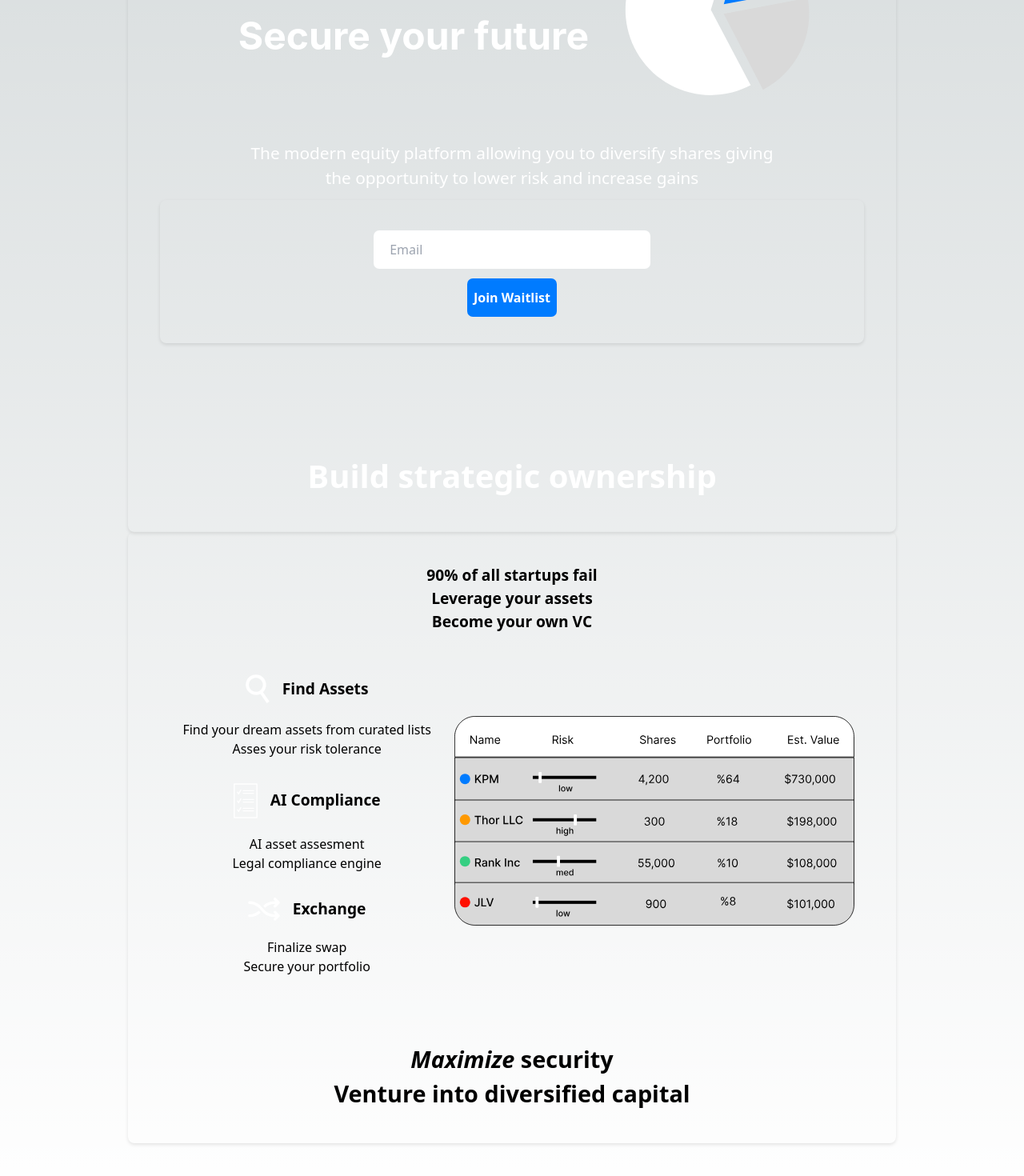
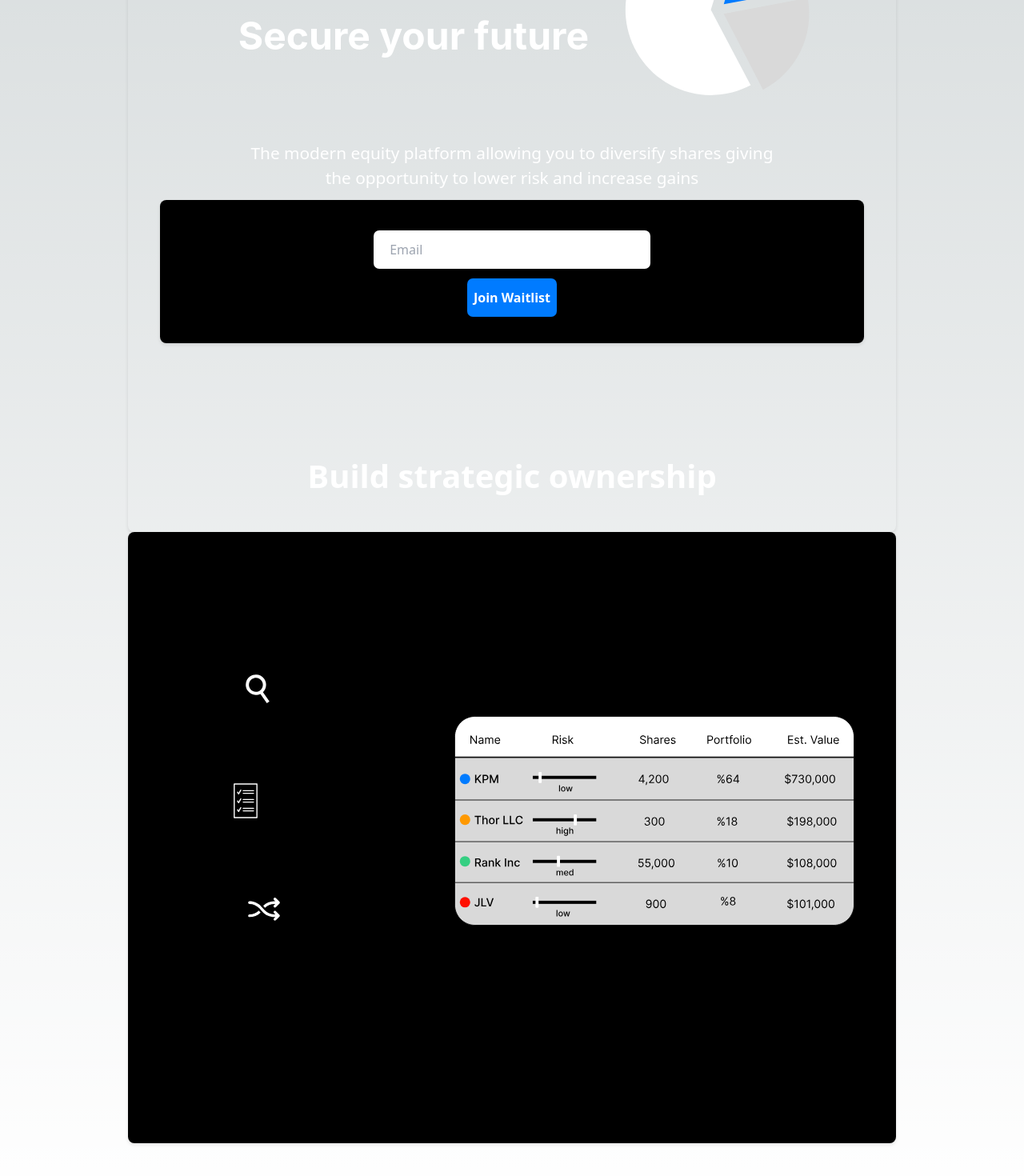
Before and after one commit to akigler/ourshare, a Next.js app: page / in a window 1280 px wide. Shown: the part 266-1736 px from the top of the page at 80% size. Built offline with nearby package versions, Linux system fonts and the light colour scheme.

Commit message:
added background

```diff
--- a/src/styles/Product.module.css
+++ b/src/styles/Product.module.css
@@ -6,6 +6,7 @@
   border-radius: 8px; /* Add rounded corners */
   box-shadow: 0 2px 4px rgba(0, 0, 0, 0.1); /* Add a subtle box shadow */
   margin-bottom: 10vh;
+  background-color: black;
 }
 
 .flexRow {
--- a/src/styles/SignUp.module.css
+++ b/src/styles/SignUp.module.css
@@ -1,4 +1,7 @@
 /* tablet */
+.container {
+  background-color: black;
+}
 .emailInput {
   padding: 12px 20px;
   margin: 8px 0px;
@@ -62,6 +65,7 @@
     border-radius: 8px; /* Add rounded corners */
     box-shadow: 0 2px 4px rgba(0, 0, 0, 0.1); /* Add a subtle box shadow */
     margin-bottom: 5vh;
+    background-color: black;
   }
   .formRow {
     display: flex;
```
